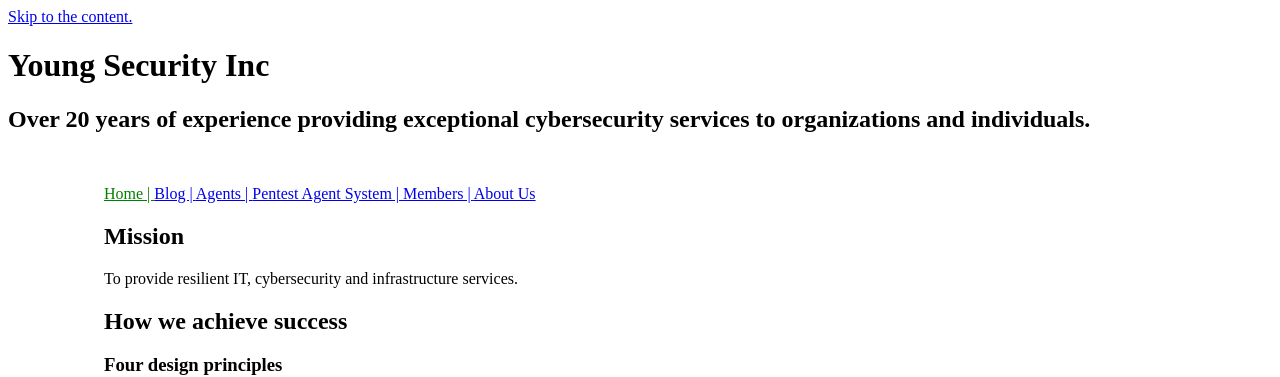
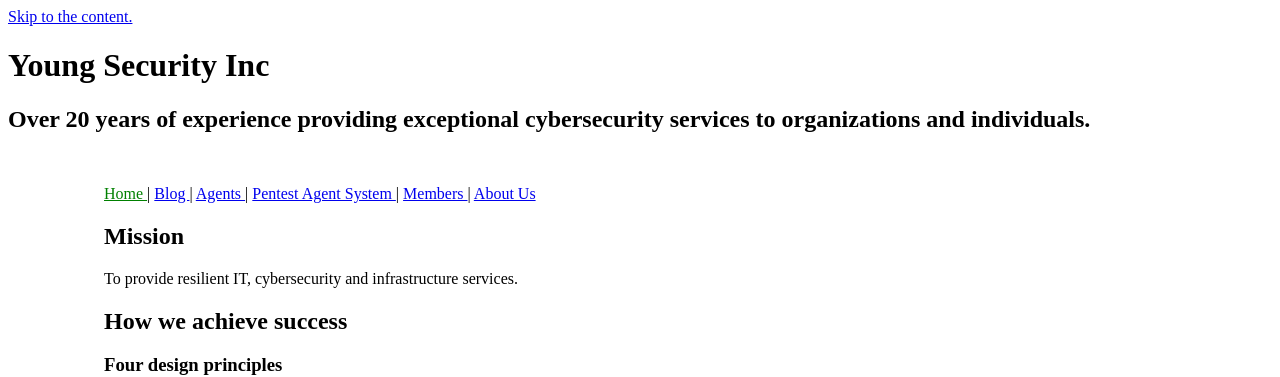
Before and after one commit to youngsecurity/www, a Jekyll site: the page built from index.md, in a window 1280 px wide. Shown: the top 377 px of the page. Built offline with Jekyll 4.4.1, drawn with Linux system fonts in a browser that asks for light colours; comment, search, counter and statistics services are not loaded; our own code applies the rules of GitHub Pages for plain Markdown files.

Commit message:
Refactor navigation links to improve formatting and remove unnecessary separators

```diff
--- a/_includes/navigation.html
+++ b/_includes/navigation.html
@@ -1,19 +1,19 @@
 <nav>
     <a href="/" {% if page.url == "/" %}style="color: green;"{% endif %}>
-      Home |
-    </a>
+      Home
+    </a> |
     <a href="https://youngsecurity.net" {% if page.url == "https://youngsecurity.net" %}style="color: green;"{% endif %}>
-      Blog |
-    </a>
+      Blog
+    </a> |
     <a href="https://llm.youngsecurity.net" {% if page.url == "https://llm.youngsecurity.net" %}style="color: green;"{% endif %}>
-      Agents |
-    </a>
+      Agents
+    </a> |
     <a href="/pentest-agent-system/" {% if page.url == "/pentest-agent-system/" %}style="color: green;"{% endif %}>
-      Pentest Agent System |
-    </a>
+      Pentest Agent System
+    </a> |
     <a href="/members/" {% if page.url == "/members/" %}style="color: green;"{% endif %}>
-      Members |
-    </a>
+      Members
+    </a> |
     <a href="/about-us/" {% if page.url == "/about-us/" %}style="color: green;"{% endif %}>
       About Us
     </a>
```
